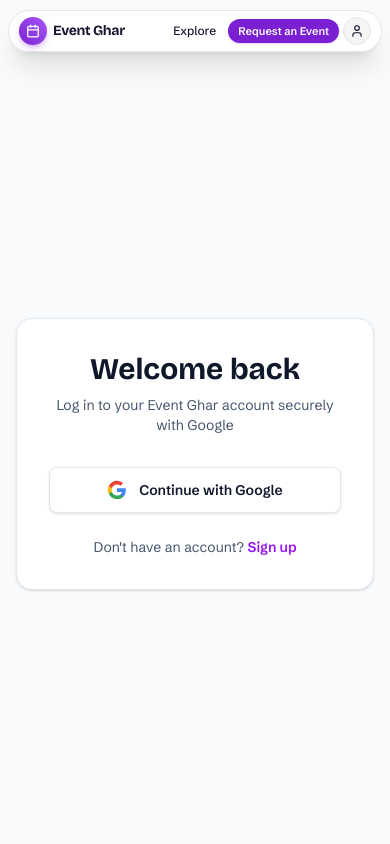
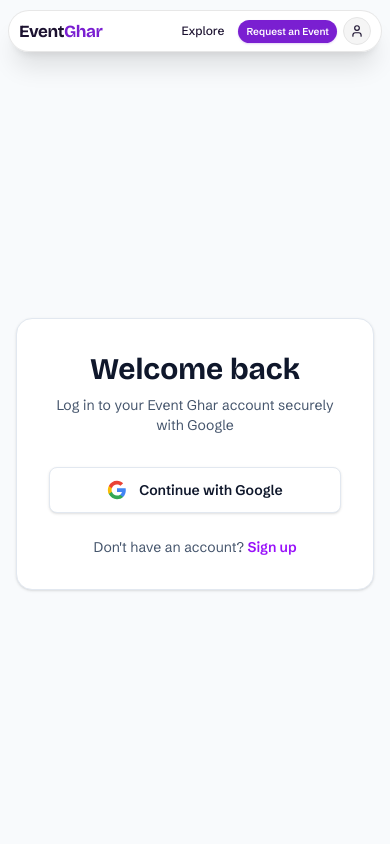
Before and after one commit to rabiamurtaza/Eventghar, a Next.js app: page /login in a window 390 px wide. Shown: the top 844 px of the page. Built offline with nearby package versions, Linux system fonts and the light colour scheme; no server answers.

Commit message:
Update EventGhar navbar branding, center hero content, and remove email ticket copy

```diff
--- a/src/app/book/[id]/page.tsx
+++ b/src/app/book/[id]/page.tsx
@@ -253,7 +253,7 @@
           </div>
           <h2 className="text-2xl font-bold text-neutral-900 dark:text-white mb-4">Thank you for your booking request!</h2>
           <p className="text-neutral-600 dark:text-neutral-400 mb-6">
-            Your payment is currently being processed. Once confirmed, you will receive an email containing your ticket's QR code. You will also be able to access your QR code anytime directly from the &quot;My Tickets&quot; page.
+            Your payment is currently being processed by the organizer. Once confirmed, your ticket and QR code will appear directly under My Account in &quot;My Tickets&quot;. You can present your digital pass at the entrance on the day of the event.
           </p>
           <Link href="/" className="inline-block w-full rounded-xl bg-green-500 px-6 py-3 font-bold text-white transition hover:bg-green-600 shadow-lg shadow-green-500/30">
             Back to Home
--- a/src/app/page.tsx
+++ b/src/app/page.tsx
@@ -68,7 +68,7 @@
                   Get your ticket
                 </h3>
                 <p className="text-sm text-gray-600 font-sans leading-relaxed">
-                  Once the organizer confirms your payment, your QR ticket arrives by email and sits in My Tickets. Show it at the gate.
+                  Once the organizer confirms your payment, your QR ticket will appear in My Account under My Tickets. Show it at the gate.
                 </p>
               </div>
             </div>
--- a/src/components/HeroSlider.tsx
+++ b/src/components/HeroSlider.tsx
@@ -249,19 +249,17 @@
           />
         ))}
 
-        {/* Dark Left Fade Overlay for perfect text legibility */}
-        <div className="absolute inset-0 bg-gradient-to-r from-black/85 via-black/55 to-transparent pointer-events-none z-10" />
+        {/* Dark Centered Vignette Overlay for perfect text legibility */}
+        <div className="absolute inset-0 bg-black/45 pointer-events-none z-10" />
 
-        {/* Foreground Hero Text Content (Left-aligned) */}
-        <div className="relative z-20 w-full max-w-7xl mx-auto px-4 sm:px-6 lg:px-8 text-left pointer-events-none pt-12 sm:pt-16">
-          <div className="max-w-2xl">
-            <h1 className="text-4xl font-extrabold tracking-tight text-white sm:text-5xl lg:text-6xl drop-shadow-md font-heading leading-tight">
-              Discover & Experience Great Events
-            </h1>
-            <p className="mt-4 text-base sm:text-lg lg:text-xl text-neutral-200 font-normal drop-shadow leading-relaxed font-body">
-              Find the latest concerts, workshops, conferences, and meetups happening near you.
-            </p>
-          </div>
+        {/* Foreground Hero Text Content (Centered) */}
+        <div className="relative z-20 w-full max-w-4xl mx-auto px-4 sm:px-6 lg:px-8 text-center pointer-events-none pt-10 sm:pt-14 flex flex-col items-center justify-center">
+          <h1 className="text-3xl sm:text-5xl lg:text-6xl font-extrabold tracking-tight text-white drop-shadow-md font-heading leading-tight max-w-3xl">
+            Discover and Experience, Create Events
+          </h1>
+          <p className="mt-3 sm:mt-4 text-sm sm:text-lg lg:text-xl text-neutral-200 font-normal drop-shadow leading-relaxed font-body max-w-2xl mx-auto">
+            Find the latest concerts, sports, fun parties, and meetups happening near you.
+          </p>
         </div>
 
         {/* Non-Clickable Dot Indicators at Bottom Center */}
--- a/src/components/Navbar.tsx
+++ b/src/components/Navbar.tsx
@@ -100,37 +100,22 @@
               : "bg-white/95 backdrop-blur-md border border-neutral-200/90 text-[#1c1230] shadow-xl"
           }`}
         >
-          {/* Left Side: Brand Logo & Name */}
-          <div className="flex items-center min-w-0 shrink">
+          {/* Left Side: Text-Based Wordmark "EventGhar" */}
+          <div className="flex items-center min-w-0 shrink-0">
             <Link
               href="/"
-              className="flex items-center gap-1.5 sm:gap-2.5 transition hover:opacity-90 font-heading"
+              className="transition hover:opacity-90 font-heading select-none flex items-center"
+              aria-label="EventGhar Home"
             >
-              <span className="flex h-7 w-7 sm:h-9 sm:w-9 items-center justify-center rounded-full bg-gradient-to-tr from-[#7a1fd1] to-[#a855f7] text-white shadow-md shadow-[#7a1fd1]/25 shrink-0">
-                <svg
-                  xmlns="http://www.w3.org/2000/svg"
-                  viewBox="0 0 24 24"
-                  fill="none"
-                  stroke="currentColor"
-                  strokeWidth="2.2"
-                  strokeLinecap="round"
-                  strokeLinejoin="round"
-                  className="h-3.5 w-3.5 sm:h-5 sm:w-5"
-                >
-                  <rect width="18" height="18" x="3" y="4" rx="2" ry="2" />
-                  <line x1="16" x2="16" y1="2" y2="6" />
-                  <line x1="8" x2="8" y1="2" y2="6" />
-                  <line x1="3" x2="21" y1="10" y2="10" />
-                </svg>
-              </span>
-              <span className={`font-extrabold text-sm sm:text-xl tracking-tight whitespace-nowrap ${isGlass ? "text-white" : "text-[#1c1230]"}`}>
-                Event Ghar
+              <span className="text-[17px] xs:text-xl sm:text-2xl font-black tracking-tight whitespace-nowrap leading-none flex items-center">
+                <span className={isGlass ? "text-white" : "text-[#1c1230]"}>Event</span>
+                <span className={isGlass ? "text-purple-300" : "text-[#7a1fd1]"}>Ghar</span>
               </span>
             </Link>
           </div>
 
           {/* Right Side: Navigation & User Controls */}
-          <div className="flex items-center gap-1 sm:gap-3 shrink-0">
+          <div className="flex items-center gap-1.5 sm:gap-3 shrink-0">
             {/* Explore Option */}
             <Link
               href="/#events"
@@ -147,7 +132,7 @@
             {session ? (
               <Link
                 href="/book-event"
-                className={`rounded-full px-2.5 sm:px-4 py-1 sm:py-2 text-[11px] sm:text-sm font-semibold transition whitespace-nowrap shadow-xs ${
+                className={`rounded-full px-2 xs:px-3 sm:px-4 py-1 sm:py-2 text-[10px] xs:text-xs sm:text-sm font-semibold transition whitespace-nowrap shadow-xs ${
                   isGlass
                     ? "bg-white text-[#1c1230] hover:bg-neutral-100 shadow-white/10"
                     : "bg-[#7a1fd1] text-white hover:bg-[#6114ae] shadow-[#7a1fd1]/20"
@@ -158,7 +143,7 @@
             ) : (
               <button
                 onClick={handleLoggedOutRequestEvent}
-                className={`rounded-full px-2.5 sm:px-4 py-1 sm:py-2 text-[11px] sm:text-sm font-semibold transition whitespace-nowrap shadow-xs cursor-pointer ${
+                className={`rounded-full px-2 xs:px-3 sm:px-4 py-1 sm:py-2 text-[10px] xs:text-xs sm:text-sm font-semibold transition whitespace-nowrap shadow-xs cursor-pointer ${
                   isGlass
                     ? "bg-white text-[#1c1230] hover:bg-neutral-100 shadow-white/10"
                     : "bg-[#7a1fd1] text-white hover:bg-[#6114ae] shadow-[#7a1fd1]/20"
@@ -182,7 +167,7 @@
               </Link>
             )}
 
-            {/* Soft Filled Circle User Icon */}
+            {/* Soft Filled Circle User Icon / Close (X) when menu open */}
             <div className="relative" ref={userDropdownRef}>
               <button
                 type="button"
@@ -192,9 +177,25 @@
                     ? "bg-white/20 text-white hover:bg-white/30 backdrop-blur-md border border-white/20"
                     : "bg-neutral-100 text-[#1c1230] hover:bg-neutral-200 border border-neutral-200"
                 }`}
-                title="Account Options"
-                aria-label="Account Options"
+                title={isUserOpen ? "Close menu" : "Account Options"}
+                aria-label={isUserOpen ? "Close menu" : "Account Options"}
+                aria-expanded={isUserOpen}
               >
+                {isUserOpen ? (
+                  <svg
+                    xmlns="http://www.w3.org/2000/svg"
+                    viewBox="0 0 24 24"
+                    fill="none"
+                    stroke="currentColor"
+                    strokeWidth="2.5"
+                    strokeLinecap="round"
+                    strokeLinejoin="round"
+                    className="h-3.5 w-3.5 sm:h-4 sm:w-4"
+                  >
+                    <line x1="18" y1="6" x2="6" y2="18" />
+                    <line x1="6" y1="6" x2="18" y2="18" />
+                  </svg>
+                ) : (
                   <svg
                     xmlns="http://www.w3.org/2000/svg"
                     viewBox="0 0 24 24"
@@ -208,6 +209,7 @@
                     <path d="M19 21v-2a4 4 0 0 0-4-4H9a4 4 0 0 0-4 4v2" />
                     <circle cx="12" cy="7" r="4" />
                   </svg>
+                )}
               </button>
 
               {/* Dropdown Menu */}
```
Lines whose indentation alone changed are shown as unchanged.
